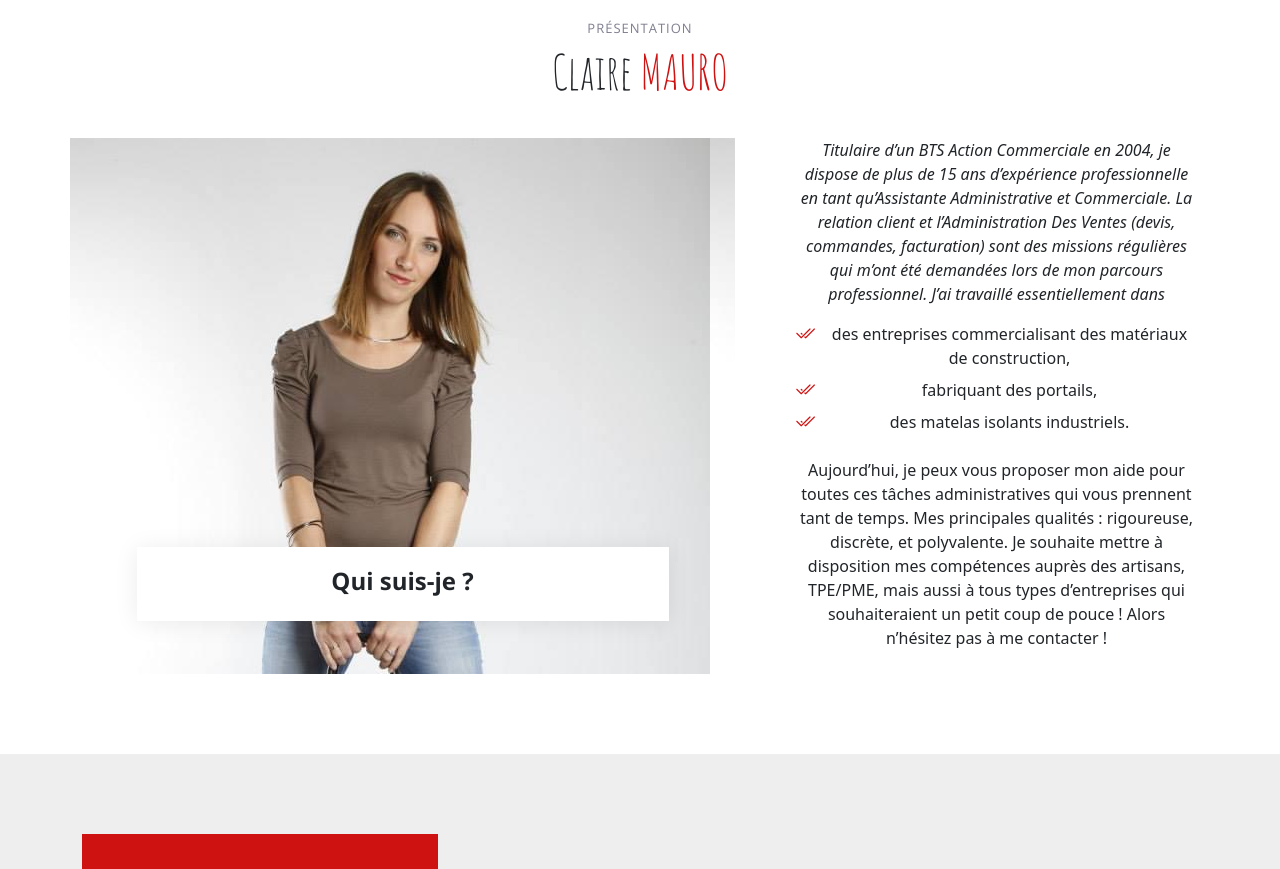
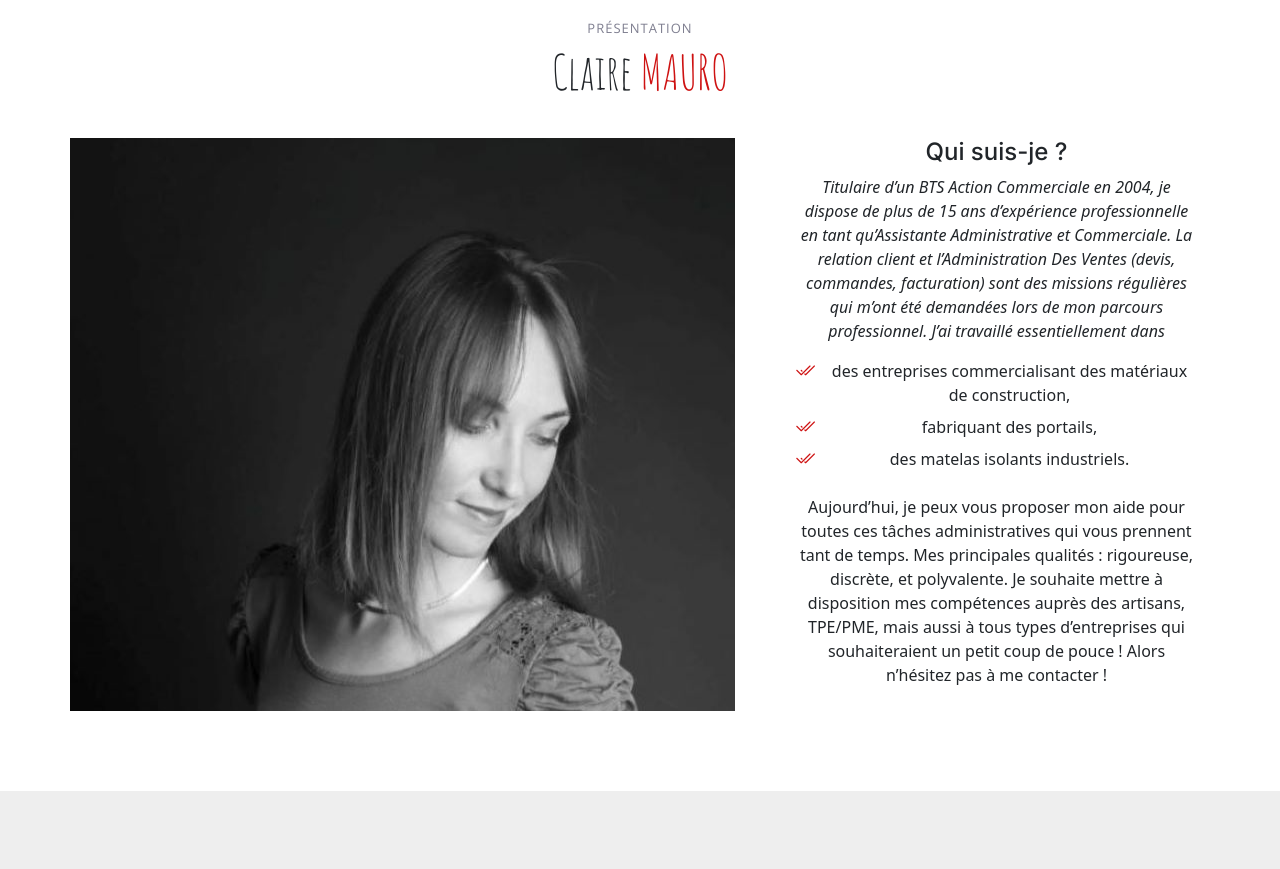
Before and after one commit to sanrala/ADV, a React (Create React App) app: page / in a window 1280 px wide. Shown: the part 580-1449 px from the top of the page. Built offline with nearby package versions, Linux system fonts and the light colour scheme.

Commit message:
first commit

```diff
--- a/src/WebContainer/About/About.js
+++ b/src/WebContainer/About/About.js
@@ -1,5 +1,5 @@
 import React from "react";
-import claire from "../../assets/img/claire2.JPG";
+import claire from "../../assets/img/claire.JPG";
 
 import "../../../src/css/main.css";
 
@@ -28,10 +28,10 @@ export default function About() {
               data-aos="fade-up"
               data-aos-delay="150"
             >
-              <div className="call-us position-absolute">
-                <h4>Qui suis-je ?</h4>
+              {/* <div className="call-us position-absolute"> */}
+                {/* <h4>Qui suis-je ?</h4> */}
                 {/* <p>06 00 00 00 00</p> */}
-              </div>
+              {/* </div> */}
             </div>
             <div
               className="col-lg-5 d-flex align-items-end"
@@ -39,6 +39,7 @@ export default function About() {
               data-aos-delay="300"
             >
               <div className="content ps-0 ps-lg-5">
+              <h4>Qui suis-je ?</h4>
                 <p className="fst-italic">
                   Titulaire d’un BTS Action Commerciale en 2004, je dispose de
                   plus de 15 ans d’expérience professionnelle en tant
```
Also changed, not shown: src/assets/img/claire.JPG (added).
